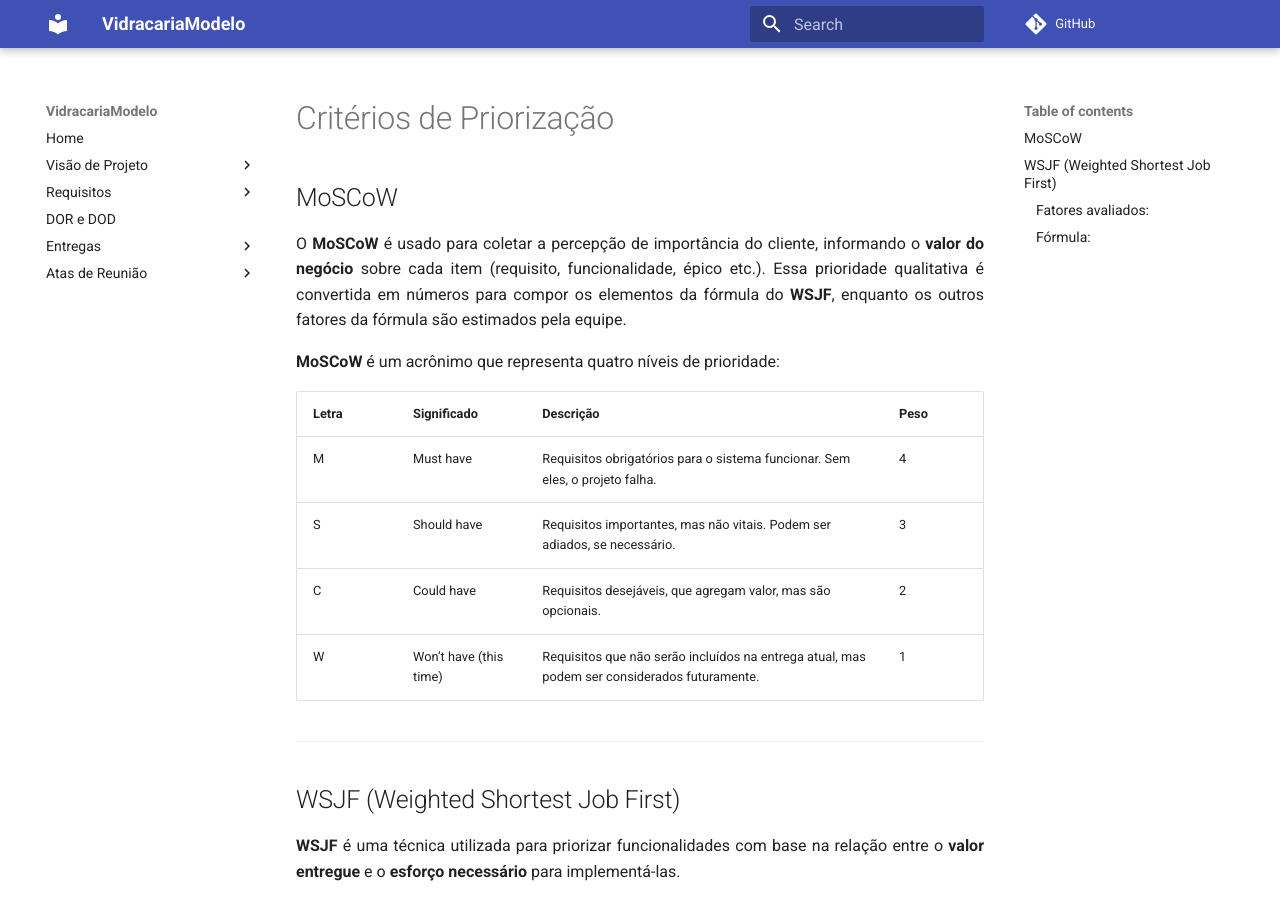
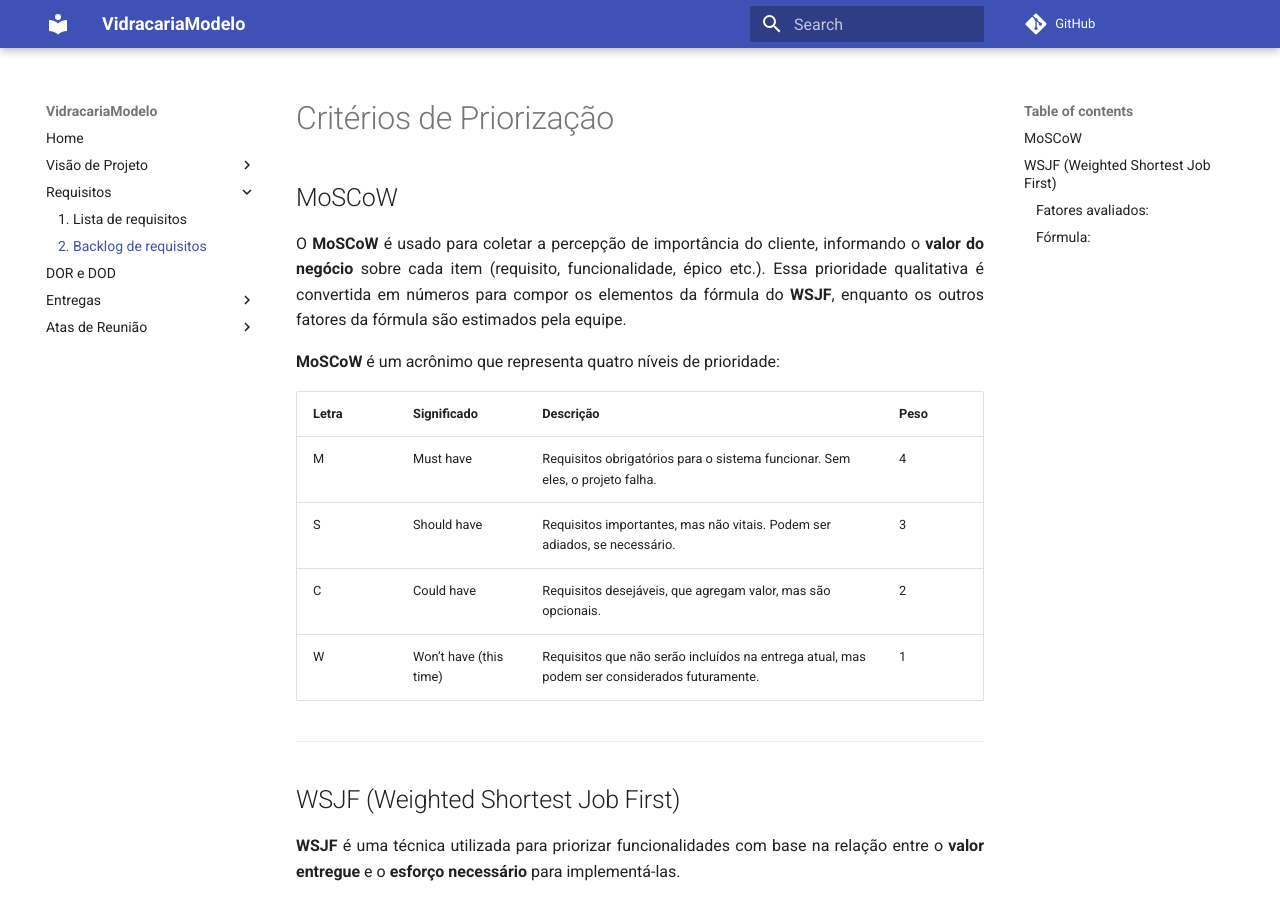
Before and after one commit to mdsreq-fga-unb/2025.1-T01-VidracariaModelo, an MkDocs documentation site: the page built from docs/docs/Backlog/baclog.md, in a window 1280 px wide and 900 px high. Built offline with MkDocs 1.6.1 and Material for MkDocs 9.7.7, drawn with Linux system fonts in a browser that asks for light colours; comment, search, counter and statistics services are not loaded.

Commit message:
Update mkdocs.yml

```diff
--- a/mkdocs.yml
+++ b/mkdocs.yml
@@ -33,7 +33,7 @@ nav:
     - 8. Lições Aprendidas: docs/VisaodeProduto/licoes.md
   - Requisitos:
     - 1. Lista de requisitos: docs/requisitos/requisitos.md
-    - 2. Backlog de requisitos: docs/Backlog/Baclog.md
+    - 2. Backlog de requisitos: docs/Backlog/baclog.md
 
   - DOR e DOD: docs/DOR_DOD/dor_dod.md
   - Entregas:
```
